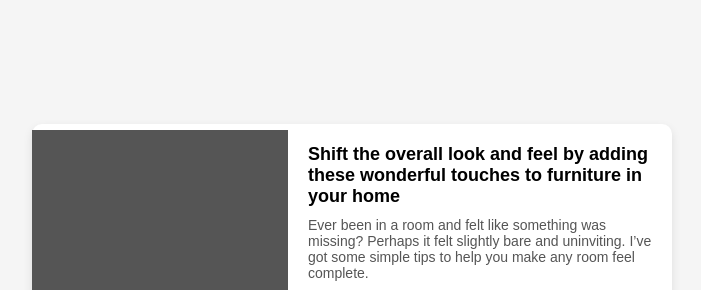
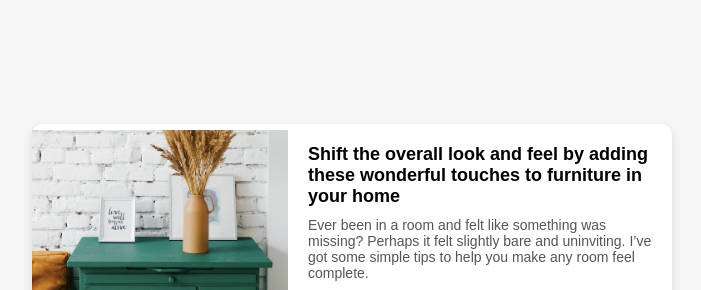
Before and after one commit to majid-tech/preview-component, a plain HTML site: page index.html in a window 1280 px wide. Shown: the part 160-450 px from the top of the page, without its empty margins (288-989 px from the left). Drawn offline with Linux system fonts and the light colour scheme.

Commit message:
Update style.css

```diff
--- a/style.css
+++ b/style.css
@@ -30,7 +30,7 @@ body {
     width: 40%;
     height: 220px;
     background-color: #555;
-    background-image: url('images/drawers.jpg');
+    background-image: url('drawers.jpg');
     background-repeat: no-repeat;
     background-size: cover;
 }
```
